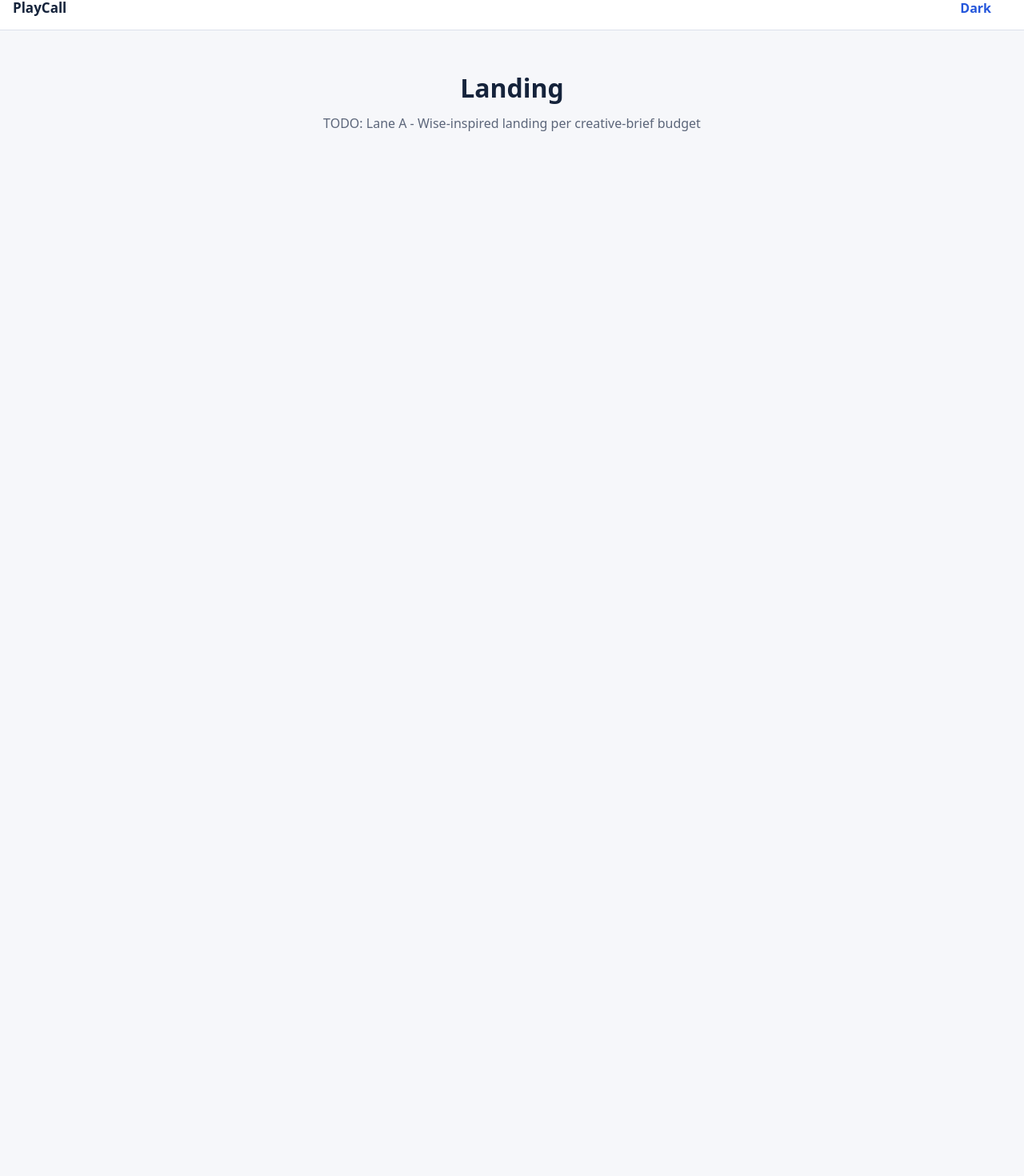
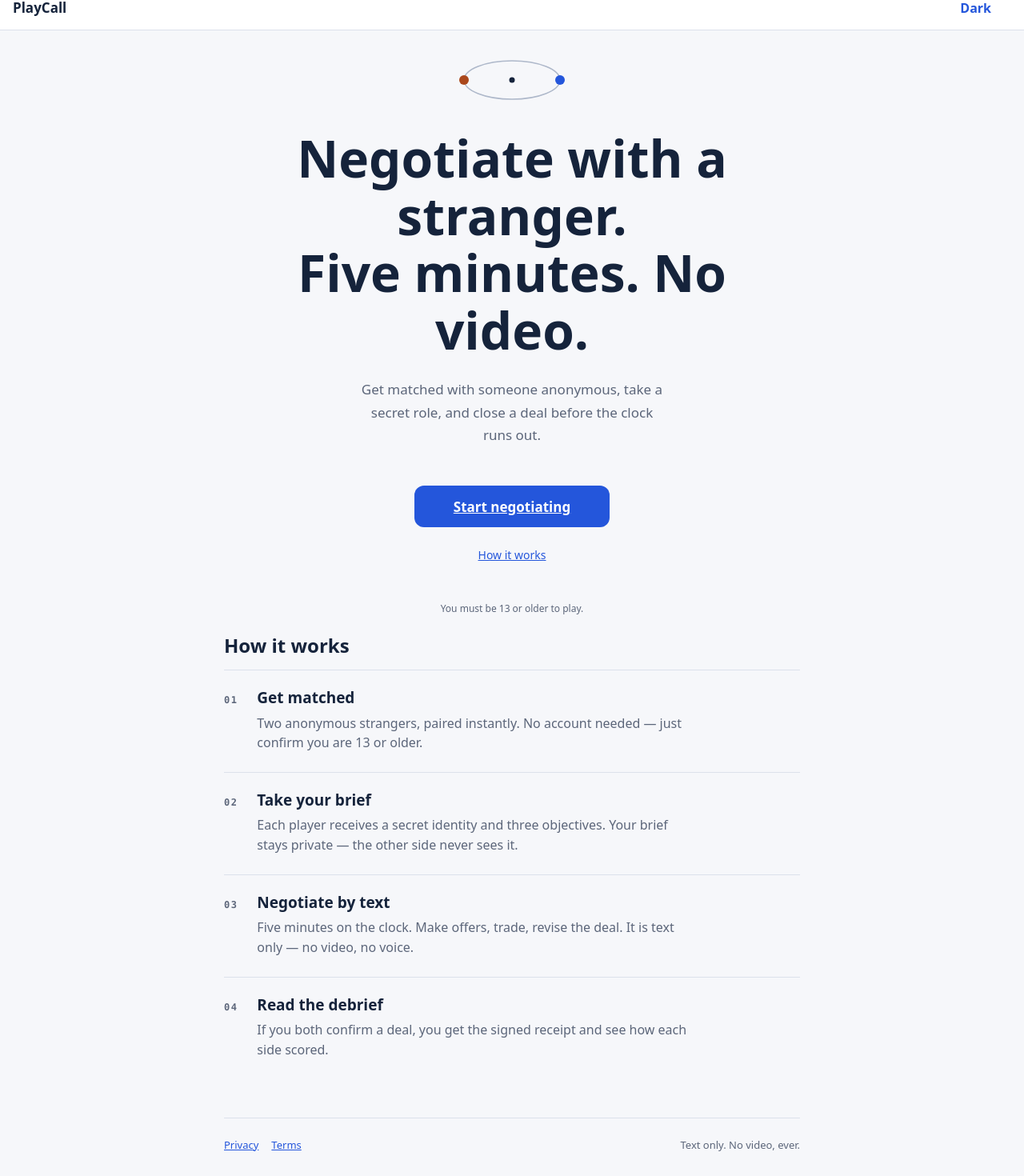
Before and after one commit to Zohaib-Mansoor/LarpHacksProject2026, a React (Vite) app in the folder web/: page / in a window 1280 px wide. Shown: the part 18-1488 px from the top of the page at 80% size. Before the commit the page ends 800 px from the top, so only its background shows below. Built offline with nearby package versions, Linux system fonts and the light colour scheme; no server answers.

Commit message:
feat(web): Wise-inspired landing page within first-viewport budget

```diff
--- a/web/src/pages/Landing.tsx
+++ b/web/src/pages/Landing.tsx
@@ -1,6 +1,203 @@
+import type { CSSProperties } from 'react';
+import { Link } from 'react-router-dom';
+
+const heroStyle: CSSProperties = {
+  minHeight: 'calc(100dvh - 105px)',
+  maxWidth: 720,
+  margin: '0 auto',
+  display: 'flex',
+  flexDirection: 'column',
+  alignItems: 'center',
+  justifyContent: 'center',
+  textAlign: 'center',
+};
+
+const headlineStyle: CSSProperties = {
+  fontSize: 'var(--fs-display)',
+  fontWeight: 700,
+  lineHeight: 1.12,
+  margin: '0 0 var(--sp-4)',
+};
+
+const sentenceStyle: CSSProperties = {
+  fontSize: 'var(--fs-17)',
+  lineHeight: 1.7,
+  color: 'var(--muted)',
+  maxWidth: '40ch',
+  margin: '0 0 var(--sp-5)',
+};
+
+const secondaryStyle: CSSProperties = {
+  fontSize: 'var(--fs-14)',
+  color: 'var(--self)',
+  marginTop: 'var(--sp-4)',
+};
+
+const ageLineStyle: CSSProperties = {
+  fontSize: 'var(--fs-12)',
+  color: 'var(--muted)',
+  marginTop: 'var(--sp-5)',
+};
+
+const sectionStyle: CSSProperties = {
+  maxWidth: 720,
+  margin: '0 auto',
+  padding: 'var(--sp-4) 0 var(--sp-5)',
+  scrollMarginTop: 'var(--sp-5)',
+};
+
+const h2Style: CSSProperties = {
+  fontSize: 'var(--fs-24)',
+  fontWeight: 700,
+  lineHeight: 1.12,
+  margin: '0 0 var(--sp-3)',
+};
+
+const stepListStyle: CSSProperties = {
+  listStyle: 'none',
+  margin: 0,
+  padding: 0,
+};
+
+const stepStyle: CSSProperties = {
+  display: 'grid',
+  gridTemplateColumns: 'auto 1fr',
+  gap: '0 var(--sp-4)',
+  borderTop: '1px solid var(--line)',
+  padding: 'var(--sp-4) 0',
+};
+
+const stepNumStyle: CSSProperties = {
+  fontFamily: 'var(--font-mono)',
+  fontSize: 'var(--fs-12)',
+  fontWeight: 700,
+  letterSpacing: '0.12em',
+  color: 'var(--muted)',
+  paddingTop: 'var(--sp-1)',
+};
+
+const stepTitleStyle: CSSProperties = {
+  fontSize: 'var(--fs-19)',
+  fontWeight: 600,
+  lineHeight: 1.12,
+  margin: '0 0 var(--sp-2)',
+};
+
+const stepBodyStyle: CSSProperties = {
+  fontSize: 'var(--fs-16)',
+  lineHeight: 1.55,
+  color: 'var(--muted)',
+  maxWidth: '60ch',
+  margin: 0,
+};
+
+const footerStyle: CSSProperties = {
+  maxWidth: 720,
+  margin: '0 auto',
+  borderTop: '1px solid var(--line)',
+  padding: 'var(--sp-4) 0 var(--sp-5)',
+  display: 'flex',
+  flexWrap: 'wrap',
+  alignItems: 'center',
+  gap: 'var(--sp-3)',
+  fontSize: 'var(--fs-13)',
+  color: 'var(--muted)',
+};
+
+const footerNoteStyle: CSSProperties = {
+  marginLeft: 'auto',
+};
+
+/** The one product illustration: two channel nodes on a quiet orbit. */
+function OrbitMark() {
+  return (
+    <svg
+      width="136"
+      height="76"
+      viewBox="0 0 136 76"
+      aria-hidden="true"
+      focusable="false"
+      style={{ marginBottom: 'var(--sp-4)' }}
+    >
+      <ellipse cx="68" cy="38" rx="60" ry="24" fill="none" stroke="var(--line-strong)" strokeWidth="1.5" />
+      <circle cx="128" cy="38" r="6" fill="var(--self)" />
+      <circle cx="8" cy="38" r="6" fill="var(--partner)" />
+      <circle cx="68" cy="38" r="3.5" fill="var(--ink)" />
+    </svg>
+  );
+}
+
 export default function Landing() {
-  return <main className="shell" style={{ textAlign: 'center', paddingTop: 'var(--sp-5)' }}>
-    <h1 style={{ fontSize: 'var(--fs-32)' }}>Landing</h1>
-    <p style={{ color: 'var(--muted)', marginTop: 'var(--sp-2)' }}>TODO: Lane A - Wise-inspired landing per creative-brief budget</p>
-  </main>;
+  return (
+    <div className="shell">
+      <section style={heroStyle} aria-labelledby="landing-headline">
+        <OrbitMark />
+        <h1 id="landing-headline" style={headlineStyle}>
+          Negotiate with a stranger.
+          <br />
+          Five minutes. No video.
+        </h1>
+        <p style={sentenceStyle}>
+          Get matched with someone anonymous, take a secret role, and close a deal before the clock runs out.
+        </p>
+        <Link to="/play" className="btn btn-primary btn-lg">
+          Start negotiating
+        </Link>
+        <a href="#how-it-works" style={secondaryStyle}>
+          How it works
+        </a>
+        <p style={ageLineStyle}>You must be 13 or older to play.</p>
+      </section>
+
+      <section id="how-it-works" style={sectionStyle} aria-labelledby="how-it-works-heading">
+        <h2 id="how-it-works-heading" style={h2Style}>
+          How it works
+        </h2>
+        <ol style={stepListStyle}>
+          <li style={stepStyle}>
+            <span style={stepNumStyle} aria-hidden="true">01</span>
+            <div>
+              <h3 style={stepTitleStyle}>Get matched</h3>
+              <p style={stepBodyStyle}>
+                Two anonymous strangers, paired instantly. No account needed — just confirm you are 13 or older.
+              </p>
+            </div>
+          </li>
+          <li style={stepStyle}>
+            <span style={stepNumStyle} aria-hidden="true">02</span>
+            <div>
+              <h3 style={stepTitleStyle}>Take your brief</h3>
+              <p style={stepBodyStyle}>
+                Each player receives a secret identity and three objectives. Your brief stays private — the other side never sees it.
+              </p>
+            </div>
+          </li>
+          <li style={stepStyle}>
+            <span style={stepNumStyle} aria-hidden="true">03</span>
+            <div>
+              <h3 style={stepTitleStyle}>Negotiate by text</h3>
+              <p style={stepBodyStyle}>
+                Five minutes on the clock. Make offers, trade, revise the deal. It is text only — no video, no voice.
+              </p>
+            </div>
+          </li>
+          <li style={stepStyle}>
+            <span style={stepNumStyle} aria-hidden="true">04</span>
+            <div>
+              <h3 style={stepTitleStyle}>Read the debrief</h3>
+              <p style={stepBodyStyle}>
+                If you both confirm a deal, you get the signed receipt and see how each side scored.
+              </p>
+            </div>
+          </li>
+        </ol>
+      </section>
+
+      <footer style={footerStyle}>
+        <Link to="/privacy">Privacy</Link>
+        <Link to="/terms">Terms</Link>
+        <span style={footerNoteStyle}>Text only. No video, ever.</span>
+      </footer>
+    </div>
+  );
 }
```
